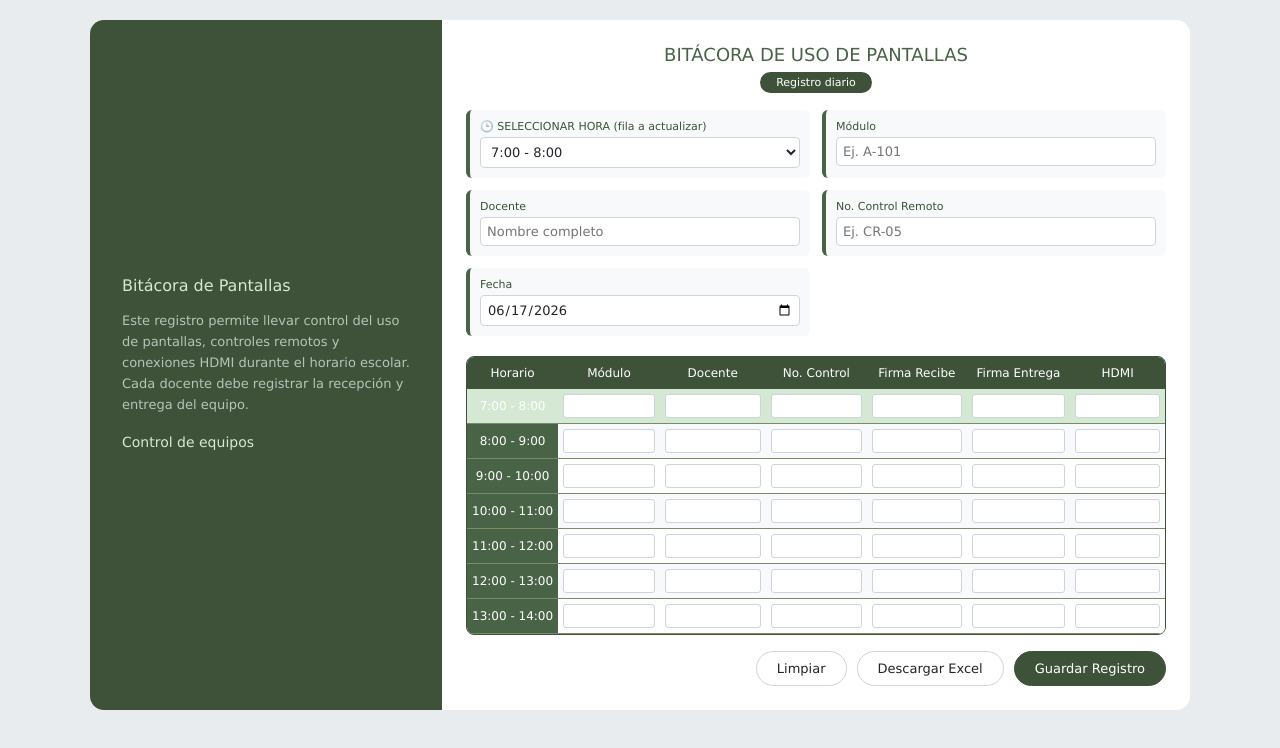
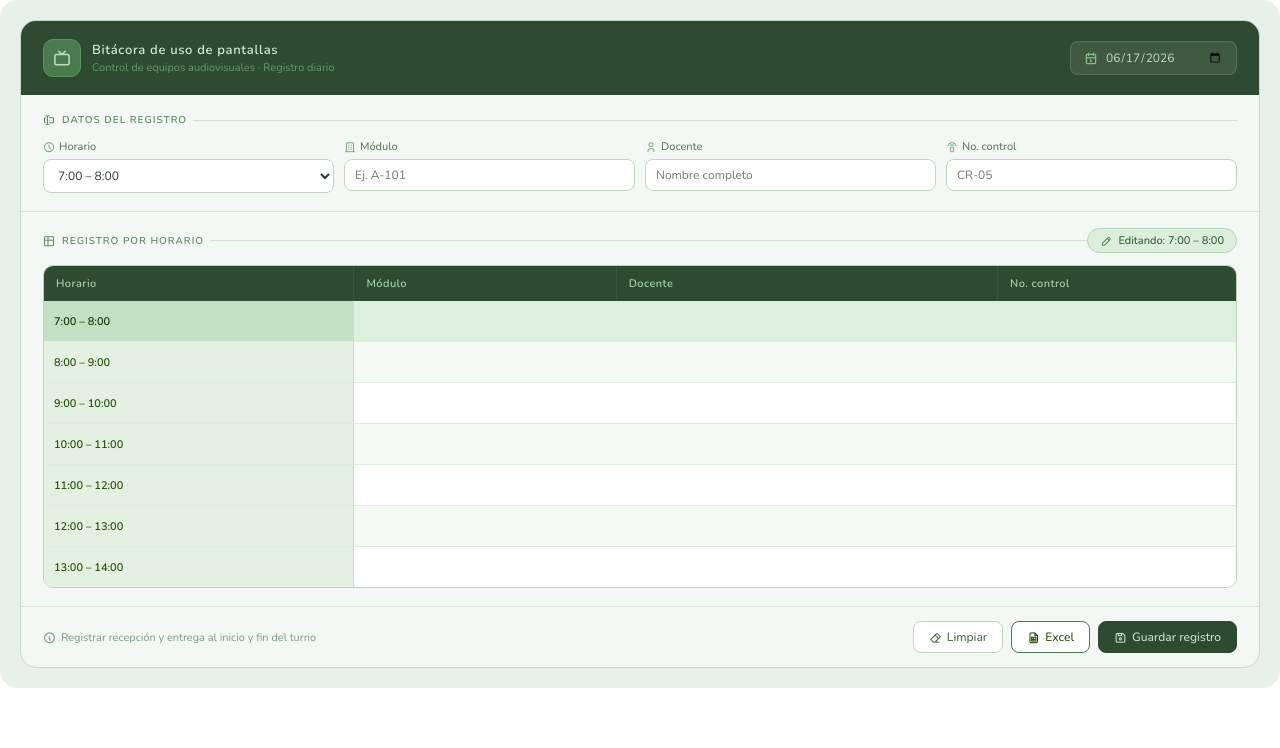
Before and after one commit to sandcomics/conaction.oficial.github, a plain HTML site: page pages/formulario.html in a window 1280 px wide. Drawn offline with nearby package versions, Linux system fonts and the light colour scheme; a web font is replaced by a local one.

Commit message:
formulario.html

```diff
--- a/pages/formulario.html
+++ b/pages/formulario.html
@@ -1,222 +1,350 @@
-<!DOCTYPE html>
-<html lang="es">
-<head>
-    <meta charset="UTF-8">
-    <meta name="viewport" content="width=device-width, initial-scale=1.0">
-    <title>Bitácora de Pantallas</title>
+
+<link rel="stylesheet" href="https://cdn.jsdelivr.net/npm/@tabler/icons-webfont@latest/tabler-icons.min.css"/>
+<link href="https://fonts.googleapis.com/css2?family=Myriad+Pro:wght@300;400;600&family=Nunito:wght@300;400;500;600&display=swap" rel="stylesheet"/>
 <style>
-        *{margin:0;padding:0;box-sizing:border-box;font-family:Verdana,Geneva,Tahoma,sans-serif;}
-        body{background:var(--color-background-tertiary);padding:20px;background:#e9ecef;}
-        .container{max-width:1100px;margin:auto;display:flex;border-radius:14px;overflow:hidden;border:0.5px solid var(--color-border-tertiary);}
-        .left{width:32%;background:#3e5239;color:#b0c7b8;padding:32px;display:flex;flex-direction:column;justify-content:center;gap:16px;}
-        .left h2{color:#d4e8d4;font-size:16px;font-weight:500;}
-        .left p{font-size:13px;line-height:1.6;}
-        .right{width:68%;background:var(--color-background-primary);background:#fff;padding:24px;}
-        .title{text-align:center;margin-bottom:20px;}
-        .title h1{color:#486345;font-size:18px;font-weight:500;margin-bottom:6px;}
-        .title span{background:#3e5239;color:white;padding:4px 16px;border-radius:20px;font-size:11px;}
-        .info{display:grid;grid-template-columns:repeat(2,1fr);gap:12px;margin-bottom:20px;}
-        .field{background:var(--color-background-secondary);background:#f8f9fa;padding:10px;border-radius:6px;border-left:4px solid #486345;}
-        .field label{font-size:11px;font-weight:500;color:#3e5239;display:block;margin-bottom:4px;}
-        .field input,.field select{width:100%;padding:6px;border-radius:4px;border:0.5px solid #ced4da;background:#fff;color:#212529;font-size:13px;}
-        .table-wrap{overflow:auto;border-radius:8px;border:1.5px solid #3e5239;}
-        table{width:100%;border-collapse:collapse;min-width:600px;}
-        th{background:#3e5239;color:white;padding:9px 7px;font-size:12px;font-weight:500;}
-        td{padding:5px;border-bottom:0.5px solid #7b8b6a;text-align:center;background:#fff;}
-        tbody tr:nth-child(even) td{background:#f8f9fa;}
-        .time{background:#486345 !important;color:white;font-weight:500;font-size:12px;white-space:nowrap;}
-        td input{width:100%;padding:4px 5px;border:0.5px solid #ced4da;border-radius:3px;background:#fff;color:#212529;font-size:12px;text-align:center;}
-        td input.auto{color:#486345;font-weight:500;}
-        .buttons{margin-top:16px;display:flex;justify-content:flex-end;gap:10px;}
-        .buttons button{padding:9px 20px;border:0.5px solid #ced4da;border-radius:20px;font-size:13px;cursor:pointer;background:#fff;color:#212529;}
-        .buttons .save{background:#3e5239;color:white;border-color:#3e5239;}
-        .fila-seleccionada{background:#d4e8d4 !important;}
-        .fila-seleccionada td{background:#d4e8d4 !important;}
-        .hora-info{font-size:11px;color:#486345;margin-top:5px;text-align:right;}
+*{margin:0;padding:0;box-sizing:border-box;font-family:'Nunito',system-ui,sans-serif;}
+
+.shell{
+  background:#e8f0ea;
+  padding:20px;
+  border-radius:18px;
+}
+
+.card{
+  background:#f4f8f4;
+  border-radius:16px;
+  overflow:hidden;
+  border:1px solid #c6d9c6;
+}
+
+.topbar{
+  background:#2e4a30;
+  padding:18px 22px;
+  display:flex;
+  align-items:center;
+  justify-content:space-between;
+}
+.topbar-brand{display:flex;align-items:center;gap:11px;}
+.topbar-orb{
+  width:38px;height:38px;
+  background:#4a7a4e;
+  border-radius:10px;
+  border:1px solid #5a9460;
+  display:flex;align-items:center;justify-content:center;
+}
+.topbar-orb i{color:#b8debb;font-size:19px;}
+.topbar-title{color:#d6ead7;font-size:13px;font-weight:600;letter-spacing:0.05em;}
+.topbar-sub{color:#6a9870;font-size:11px;margin-top:1px;font-weight:400;}
+.topbar-datepill{
+  display:flex;align-items:center;gap:7px;
+  background:rgba(255,255,255,0.09);
+  border:1px solid rgba(255,255,255,0.13);
+  border-radius:8px;
+  padding:7px 13px;
+}
+.topbar-datepill i{color:#8ac48e;font-size:14px;}
+.topbar-datepill input{
+  background:transparent;border:none;
+  color:#bcdbbe;font-size:12px;
+  font-family:'Nunito',sans-serif;
+  width:118px;outline:none;
+}
+
+.section{padding:18px 22px;}
+
+.section+.section{
+  border-top:1px solid #d8e8d6;
+  padding-top:16px;
+}
+
+.sec-label{
+  font-size:10px;font-weight:600;
+  color:#5a8a5e;letter-spacing:0.1em;
+  text-transform:uppercase;margin-bottom:12px;
+  display:flex;align-items:center;gap:6px;
+}
+.sec-label::after{
+  content:'';flex:1;height:1px;background:#d0e4d0;
+}
+
+.fields{display:grid;grid-template-columns:1fr 1fr 1fr 1fr;gap:10px;}
+.fld{display:flex;flex-direction:column;gap:5px;}
+.fld label{
+  font-size:11px;color:#5a7a5e;font-weight:500;
+  display:flex;align-items:center;gap:4px;
+}
+.fld label i{font-size:12px;color:#7aaa7e;}
+.fld input,.fld select{
+  padding:7px 10px;
+  border:1px solid #c0d4c0;
+  border-radius:8px;
+  background:#fff;
+  color:#2a3a2a;
+  font-size:12px;
+  font-family:'Nunito',sans-serif;
+}
+.fld input:focus,.fld select:focus{
+  outline:none;
+  border-color:#4a7a4e;
+  box-shadow:0 0 0 2px rgba(74,122,78,0.12);
+}
+
+.editing-pill{
+  display:inline-flex;align-items:center;gap:6px;
+  background:#deeede;
+  border:1px solid #b4d4b4;
+  border-radius:20px;
+  padding:4px 12px;
+  font-size:11px;color:#2a5a2e;font-weight:500;
+}
+.editing-pill i{font-size:12px;color:#4a8a4e;}
+
+.tbl-wrap{
+  border-radius:10px;
+  overflow:hidden;
+  border:1px solid #c0d4c0;
+  margin-top:4px;
+}
+
+table{width:100%;border-collapse:collapse;table-layout:fixed;}
+col.c1{width:26%;}
+col.c2{width:22%;}
+col.c3{width:32%;}
+col.c4{width:20%;}
+
+thead th{
+  background:#2e4a30;
+  color:#a8cead;
+  padding:10px 12px;
+  font-size:11px;font-weight:600;
+  letter-spacing:0.04em;
+  text-align:left;
+}
+thead th+th{border-left:1px solid rgba(255,255,255,0.07);}
+
+tbody tr{border-bottom:1px solid #ddeedd;}
+tbody tr:last-child{border-bottom:none;}
+tbody td{
+  padding:7px 10px;
+  background:#fff;
+  vertical-align:middle;
+}
+tbody tr:nth-child(even) td{background:#f6faf5;}
+tbody tr:hover td{background:#eef5ee;}
+
+.tc{
+  background:#e4f0e2 !important;
+  color:#27500a;
+  font-size:11px;font-weight:600;
+  white-space:nowrap;
+  border-right:1px solid #c8dcc8;
+}
+.row-on td{background:#ddf0dd !important;}
+.row-on .tc{background:#c4e0c4 !important;color:#173404;}
+
+td input{
+  width:100%;padding:4px 7px;
+  border:1px solid transparent;border-radius:6px;
+  background:transparent;
+  color:#2a3a2a;
+  font-size:12px;font-family:'Nunito',sans-serif;
+}
+td input:focus{
+  background:#fff;
+  border-color:#4a7a4e;
+  outline:none;
+}
+td input.af{color:#2e5a30;font-weight:500;}
+
+.foot{
+  padding:14px 22px;
+  border-top:1px solid #d8e8d6;
+  display:flex;align-items:center;justify-content:space-between;
+}
+.foot-hint{font-size:11px;color:#7a9a7e;display:flex;align-items:center;gap:5px;}
+.foot-hint i{font-size:13px;}
+.btns{display:flex;gap:8px;}
+.btn{
+  padding:7px 15px;border-radius:8px;
+  font-size:12px;font-family:'Nunito',sans-serif;font-weight:500;
+  cursor:pointer;display:inline-flex;align-items:center;gap:5px;
+  border:1px solid #c0d4c0;
+  background:#fff;color:#4a6a4e;
+  transition:background .15s;
+}
+.btn:hover{background:#eef5ee;}
+.btn i{font-size:13px;}
+.btn-save{background:#2e4a30;color:#c8e4ca;border-color:#2e4a30;}
+.btn-save:hover{background:#3a5e3c;}
+.btn-xls{border-color:#4a7a4e;color:#27500a;}
 </style>
-</head>
-<body>
-<div class="container">
-    <div class="left">
-        <h2>Bitácora de Pantallas</h2>
-        <p>Este registro permite llevar control del uso de pantallas, controles remotos y conexiones HDMI durante el horario escolar. Cada docente debe registrar la recepción y entrega del equipo.</p>
-        <p style="font-size:14px;font-weight:500;color:#d4e8d4;">Control de equipos</p>
+
+<div class="shell">
+<div class="card">
+
+  <div class="topbar">
+    <div class="topbar-brand">
+      <div class="topbar-orb"><i class="ti ti-device-tv" aria-hidden="true"></i></div>
+      <div>
+        <div class="topbar-title">Bitácora de uso de pantallas</div>
+        <div class="topbar-sub">Control de equipos audiovisuales · Registro diario</div>
       </div>
-    <div class="right">
-        <div class="title">
-            <h1>BITÁCORA DE USO DE PANTALLAS</h1>
-            <span>Registro diario</span>
     </div>
-        <div class="info">
-            <div class="field">
-                <label>🕒 SELECCIONAR HORA (fila a actualizar)</label>
+    <div class="topbar-datepill">
+      <i class="ti ti-calendar" aria-hidden="true"></i>
+      <input type="date" id="fecha">
+    </div>
+  </div>
+
+  <div class="section">
+    <div class="sec-label"><i class="ti ti-forms" aria-hidden="true" style="font-size:12px;"></i>Datos del registro</div>
+    <div class="fields">
+      <div class="fld">
+        <label><i class="ti ti-clock" aria-hidden="true"></i>Horario</label>
         <select id="horaSelector">
-                    <option value="0">7:00 - 8:00</option>
-                    <option value="1">8:00 - 9:00</option>
-                    <option value="2">9:00 - 10:00</option>
-                    <option value="3">10:00 - 11:00</option>
-                    <option value="4">11:00 - 12:00</option>
-                    <option value="5">12:00 - 13:00</option>
-                    <option value="6">13:00 - 14:00</option>
+          <option value="0">7:00 – 8:00</option>
+          <option value="1">8:00 – 9:00</option>
+          <option value="2">9:00 – 10:00</option>
+          <option value="3">10:00 – 11:00</option>
+          <option value="4">11:00 – 12:00</option>
+          <option value="5">12:00 – 13:00</option>
+          <option value="6">13:00 – 14:00</option>
         </select>
       </div>
-            <div class="field"><label>Módulo</label><input type="text" id="modulo" placeholder="Ej. A-101"></div>
-            <div class="field"><label>Docente</label><input type="text" id="docente" placeholder="Nombre completo"></div>
-            <div class="field"><label>No. Control Remoto</label><input type="text" id="control" placeholder="Ej. CR-05"></div>
-            <div class="field"><label>Fecha</label><input type="date" id="fecha"></div>
+      <div class="fld">
+        <label><i class="ti ti-building" aria-hidden="true"></i>Módulo</label>
+        <input type="text" id="modulo" placeholder="Ej. A-101">
       </div>
-        <div class="table-wrap">
-            <table id="tabla">
+      <div class="fld">
+        <label><i class="ti ti-user" aria-hidden="true"></i>Docente</label>
+        <input type="text" id="docente" placeholder="Nombre completo">
+      </div>
+      <div class="fld">
+        <label><i class="ti ti-remote-control" aria-hidden="true"></i>No. control</label>
+        <input type="text" id="control" placeholder="CR-05">
+      </div>
+    </div>
+  </div>
+
+  <div class="section">
+    <div style="display:flex;align-items:center;justify-content:space-between;margin-bottom:12px;">
+      <div class="sec-label" style="margin-bottom:0;flex:1;"><i class="ti ti-table" aria-hidden="true" style="font-size:12px;"></i>Registro por horario</div>
+      <div class="editing-pill">
+        <i class="ti ti-pencil" aria-hidden="true"></i>
+        <span id="rowLabel">Editando: 7:00 – 8:00</span>
+      </div>
+    </div>
+
+    <div class="tbl-wrap">
+      <table>
+        <colgroup><col class="c1"><col class="c2"><col class="c3"><col class="c4"></colgroup>
         <thead>
-                    <tr><th>Horario</th><th>Módulo</th><th>Docente</th><th>No. Control</th><th>Firma Recibe</th><th>Firma Entrega</th><th>HDMI</th></tr>
+          <tr>
+            <th>Horario</th>
+            <th>Módulo</th>
+            <th>Docente</th>
+            <th>No. control</th>
+          </tr>
         </thead>
         <tbody id="cuerpo"></tbody>
       </table>
     </div>
-        <div class="buttons">
-            <button onclick="limpiar()">Limpiar</button>
-            <button onclick="descargarExcel()">Descargar Excel</button>
-            <button class="save" onclick="guardar()">Guardar Registro</button>
   </div>
+
+  <div class="foot">
+    <div class="foot-hint">
+      <i class="ti ti-info-circle" aria-hidden="true"></i>
+      Registrar recepción y entrega al inicio y fin del turno
+    </div>
+    <div class="btns">
+      <button class="btn" onclick="limpiar()"><i class="ti ti-eraser" aria-hidden="true"></i>Limpiar</button>
+      <button class="btn btn-xls" onclick="descargarExcel()"><i class="ti ti-file-spreadsheet" aria-hidden="true"></i>Excel</button>
+      <button class="btn btn-save" onclick="guardar()"><i class="ti ti-device-floppy" aria-hidden="true"></i>Guardar registro</button>
+    </div>
+  </div>
+
 </div>
 </div>
 
 <script src="https://cdn.sheetjs.com/xlsx-latest/package/dist/xlsx.full.min.js"></script>
-
 <script type="module">
 import { initializeApp } from "https://www.gstatic.com/firebasejs/10.12.0/firebase-app.js";
 import { getFirestore, collection, addDoc, getDocs } from "https://www.gstatic.com/firebasejs/10.12.0/firebase-firestore.js";
 
-// 🔥 CONFIG FIREBASE (la tuya ya está bien)
 const firebaseConfig = {
   apiKey: "AIzaSyDUlKmY-G-R8ZLweDCvHz_us_OYOjkHBes",
   authDomain: "formulario-bebd3.firebaseapp.com",
   projectId: "formulario-bebd3",
 };
-
 const app = initializeApp(firebaseConfig);
 const db = getFirestore(app);
 
-// =============================
-// TABLA
-// =============================
-const horarios = ["7:00 - 8:00","8:00 - 9:00","9:00 - 10:00","10:00 - 11:00","11:00 - 12:00","12:00 - 13:00","13:00 - 14:00"];
-let filaSeleccionadaIndex = 0;
+const hrs = ["7:00 – 8:00","8:00 – 9:00","9:00 – 10:00","10:00 – 11:00","11:00 – 12:00","12:00 – 13:00","13:00 – 14:00"];
+let sel = 0;
 
-function crearTabla() {
-    const tbody = document.getElementById("cuerpo");
-    tbody.innerHTML = "";
-    horarios.forEach((h, i) => {
+function build() {
+  const tb = document.getElementById("cuerpo");
+  tb.innerHTML = "";
+  hrs.forEach((h,i) => {
     const tr = document.createElement("tr");
-        tr.setAttribute("data-fila-idx", i);
+    tr.setAttribute("data-idx", i);
     tr.innerHTML = `
-            <td class="time">${h}</td>
-            <td><input class="auto" data-campo="modulo" type="text"></td>
-            <td><input class="auto" data-campo="docente" type="text"></td>
-            <td><input class="auto" data-campo="control" type="text"></td>
-            <td><input type="text"></td>
-            <td><input type="text"></td>
-            <td><input type="text"></td>
+      <td class="tc">${h}</td>
+      <td><input class="af" data-campo="modulo" type="text"></td>
+      <td><input class="af" data-campo="docente" type="text"></td>
+      <td><input class="af" data-campo="control" type="text"></td>
     `;
-        tbody.appendChild(tr);
+    tb.appendChild(tr);
   });
-    resaltarFilaSeleccionada();
+  mark();
 }
 
-function resaltarFilaSeleccionada() {
-    document.querySelectorAll("#cuerpo tr").forEach((row, idx) => {
-        row.classList.remove("fila-seleccionada");
-        if (idx === filaSeleccionadaIndex) {
-            row.classList.add("fila-seleccionada");
-        }
-    });
+function mark() {
+  document.querySelectorAll("#cuerpo tr").forEach((r,i) => r.classList.toggle("row-on", i===sel));
+  document.getElementById("rowLabel").textContent = "Editando: " + hrs[sel];
 }
 
-function actualizarFilaSeleccionada(campo) {
-    const valor = document.getElementById(campo).value;
-    const inputs = document.querySelectorAll(`#cuerpo tr[data-fila-idx="${filaSeleccionadaIndex}"] input[data-campo="${campo}"]`);
-    inputs.forEach(inp => {
-        inp.value = valor;
-    });
+function sync(c) {
+  const v = document.getElementById(c).value;
+  document.querySelectorAll(`#cuerpo tr[data-idx="${sel}"] input[data-campo="${c}"]`).forEach(n => n.value=v);
 }
 
-// =============================
-// EVENTOS
-// =============================
-document.getElementById("modulo").addEventListener("input", () => actualizarFilaSeleccionada("modulo"));
-document.getElementById("docente").addEventListener("input", () => actualizarFilaSeleccionada("docente"));
-document.getElementById("control").addEventListener("input", () => actualizarFilaSeleccionada("control"));
-
-document.getElementById("horaSelector").addEventListener("change", (e) => {
-    filaSeleccionadaIndex = parseInt(e.target.value);
-    resaltarFilaSeleccionada();
-});
-
+document.getElementById("modulo").addEventListener("input",()=>sync("modulo"));
+document.getElementById("docente").addEventListener("input",()=>sync("docente"));
+document.getElementById("control").addEventListener("input",()=>sync("control"));
+document.getElementById("horaSelector").addEventListener("change",e=>{sel=parseInt(e.target.value);mark();});
 document.getElementById("fecha").valueAsDate = new Date();
 
-// =============================
-// LIMPIAR
-// =============================
-window.limpiar = function() {
-    document.getElementById("modulo").value = "";
-    document.getElementById("docente").value = "";
-    document.getElementById("control").value = "";
-    document.getElementById("fecha").valueAsDate = new Date();
-
-    document.querySelectorAll("#cuerpo input").forEach(inp => inp.value = "");
+window.limpiar=function(){
+  ["modulo","docente","control"].forEach(id=>document.getElementById(id).value="");
+  document.getElementById("fecha").valueAsDate=new Date();
+  document.querySelectorAll("#cuerpo input").forEach(n=>n.value="");
 };
 
-// =============================
-// GUARDAR EN FIREBASE 🔥
-// =============================
-window.guardar = async function() {
-    const datos = {
-        modulo: document.getElementById("modulo").value,
-        docente: document.getElementById("docente").value,
-        control: document.getElementById("control").value,
-        fecha: document.getElementById("fecha").value,
-        tabla: []
+window.guardar=async function(){
+  const d={
+    modulo:document.getElementById("modulo").value,
+    docente:document.getElementById("docente").value,
+    control:document.getElementById("control").value,
+    fecha:document.getElementById("fecha").value,
+    tabla:[]
+  };
+  document.querySelectorAll("#cuerpo tr").forEach(tr=>{
+    const f=[];tr.querySelectorAll("input").forEach(n=>f.push(n.value));d.tabla.push(f);
+  });
+  try{await addDoc(collection(db,"registros"),d);alert("Guardado correctamente ✓");}
+  catch(e){alert("Error al guardar");}
 };
 
-    document.querySelectorAll("#cuerpo tr").forEach(tr => {
-        const fila = [];
-        tr.querySelectorAll("input").forEach(inp => fila.push(inp.value));
-        datos.tabla.push(fila);
-    });
-
-    try {
-        await addDoc(collection(db, "registros"), datos);
-        alert("Guardado correctamente 🔥");
-    } catch (e) {
-        console.error(e);
-        alert("Error al guardar");
-    }
+window.descargarExcel=async function(){
+  const snap=await getDocs(collection(db,"registros"));
+  const data=[["Módulo","Docente","Control","Fecha"]];
+  snap.forEach(doc=>{const d=doc.data();data.push([d.modulo,d.docente,d.control,d.fecha]);});
+  const ws=XLSX.utils.aoa_to_sheet(data);
+  const wb=XLSX.utils.book_new();
+  XLSX.utils.book_append_sheet(wb,ws,"Registros");
+  XLSX.writeFile(wb,"registros_completos.xlsx");
 };
 
-// =============================
-// DESCARGAR EXCEL 🔥
-// =============================
-window.descargarExcel = async function() {
-    const querySnapshot = await getDocs(collection(db, "registros"));
-
-    const datos = [
-        ["Módulo", "Docente", "Control", "Fecha"]
-    ];
-
-    querySnapshot.forEach(doc => {
-        const d = doc.data();
-        datos.push([d.modulo, d.docente, d.control, d.fecha]);
-    });
-
-    const ws = XLSX.utils.aoa_to_sheet(datos);
-    const wb = XLSX.utils.book_new();
-    XLSX.utils.book_append_sheet(wb, ws, "Registros");
-
-    XLSX.writeFile(wb, "registros_completos.xlsx");
-};
-
-// =============================
-crearTabla();
+build();
 </script>
-</body>
-</html>
```
Lines whose indentation alone changed are shown as unchanged.
